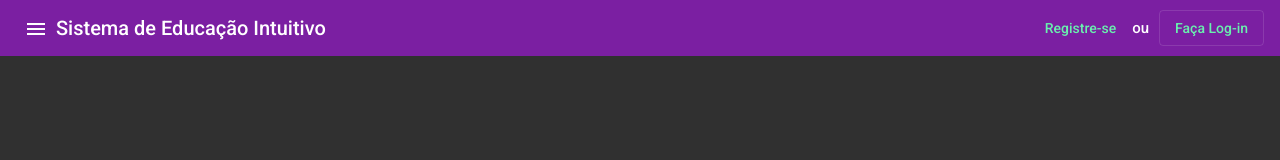
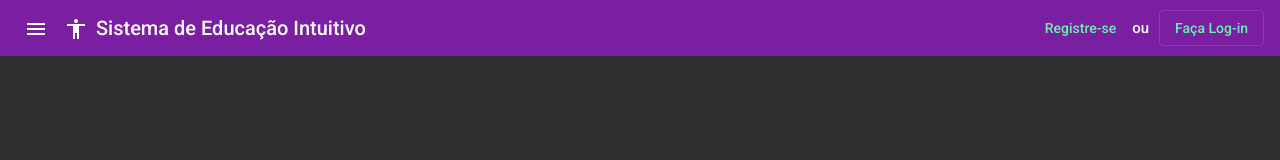
Before and after one commit to yuriel-v/sei, an Angular app in the folder src/sei-front/: page /login in a window 1280 px wide. Shown: the top 160 px of the page. Built offline with nearby package versions, Linux system fonts and the light colour scheme.

Commit message:
[bug] Adding test-service to fix cors-related bugs

```diff
--- a/src/sei-front/src/app/app.module.ts
+++ b/src/sei-front/src/app/app.module.ts
@@ -12,6 +12,7 @@ import {MatProgressBarModule} from '@angular/material/progress-bar';
 import { HTTP_INTERCEPTORS } from '@angular/common/http';
 import { LoaderInterceptorService } from './loader/loader-interceptor.service';
 import { MatButtonModule } from '@angular/material/button';
+import { TestService } from './loader/test.service';
 
 @NgModule({
   declarations: [
@@ -28,7 +29,7 @@ import { MatButtonModule } from '@angular/material/button';
     MatProgressBarModule,
     MatButtonModule
   ],
-  providers: [Title, {provide: HTTP_INTERCEPTORS, useClass:LoaderInterceptorService,  multi:true}],
+  providers: [Title, {provide: HTTP_INTERCEPTORS, useClass:LoaderInterceptorService,  multi:true}, TestService],
   bootstrap: [AppComponent]
 })
 export class AppModule { }
--- /dev/null
+++ b/src/sei-front/src/app/loader/test.service.ts
@@ -0,0 +1,17 @@
+import { HttpClient, HttpHeaders } from '@angular/common/http';
+import { Injectable } from '@angular/core';
+
+@Injectable({
+  providedIn: 'root'
+})
+export class TestService {
+
+  constructor(private http:HttpClient) {
+
+   }
+
+   getTest() {
+     const headers = new HttpHeaders().set('Access-Control-Allow-Origin', '*')
+     return this.http.get("https://google.com.br", {headers:headers});
+   }
+}
--- a/src/sei-front/src/app/shared/header/header.component.html
+++ b/src/sei-front/src/app/shared/header/header.component.html
@@ -1,6 +1,9 @@
 <mat-toolbar color="primary" class="header">
     <button (click)="sidebarToggle()" mat-icon-button>
         <mat-icon>menu</mat-icon>
+    </button>
+    <button (click)="testGet()" mat-icon-button>
+        <mat-icon>accessibility</mat-icon>
     </button>
     <span style="cursor: pointer;" [routerLink]="['']">Sistema de Educação Intuitivo</span>
     <div style="margin-left: auto;">
--- a/src/sei-front/src/app/shared/header/header.component.ts
+++ b/src/sei-front/src/app/shared/header/header.component.ts
@@ -1,4 +1,5 @@
 import { Component, EventEmitter, OnInit, Output } from '@angular/core';
+import { TestService } from 'src/app/loader/test.service';
 
 @Component({
   selector: 'sei-header',
@@ -7,7 +8,7 @@ import { Component, EventEmitter, OnInit, Output } from '@angular/core';
 })
 export class HeaderComponent implements OnInit {
 
-  constructor() { }
+  constructor(private testService:TestService) { }
 
 
   sidebarOpened = false;
@@ -20,6 +21,9 @@ export class HeaderComponent implements OnInit {
     this.sidebarOpened = !this.sidebarOpened;
   }
 
+  testGet() {
+    this.testService.getTest().subscribe();
+  }
   ngOnInit(): void {
   }
 
```
Also changed, not shown: 1 other file (tests, documents, lock files or other folders).
